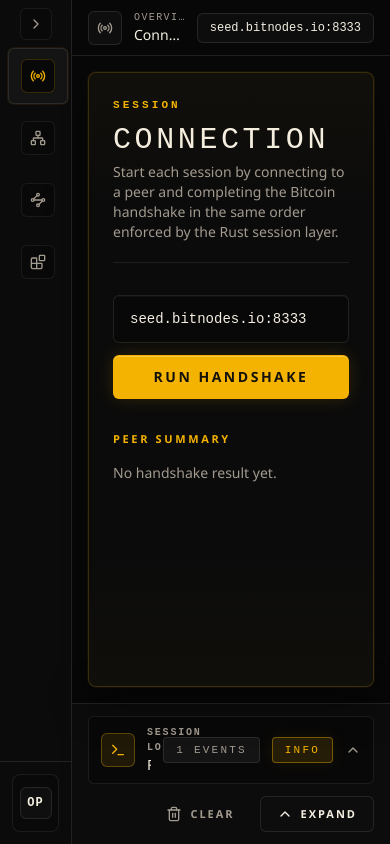
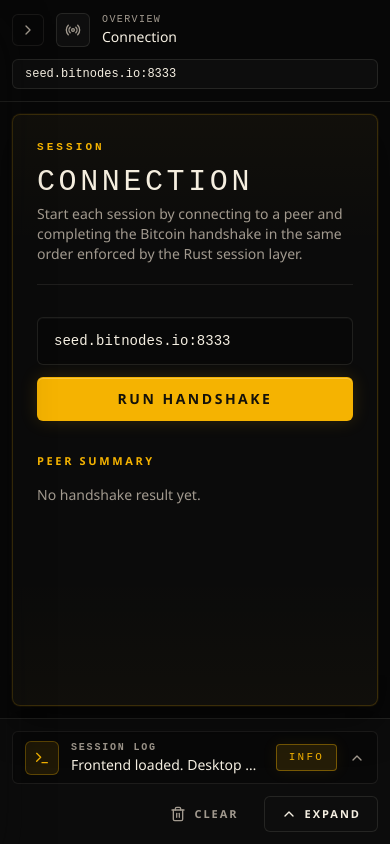
Before and after one commit to iamseki/btc-network, a React (Vite) app in the folder apps/web/: page / in a window 390 px wide. Built offline with nearby package versions, Linux system fonts and the light colour scheme.

Commit message:
fix: interface responsiveness in both mobile and web version

```diff
--- a/apps/web/src/App.tsx
+++ b/apps/web/src/App.tsx
@@ -77,6 +77,7 @@ export function App() {
   const page = appPages.find((entry) => entry.id === selectedPage)!;
   const currentPageIcon = pageIcons[selectedPage];
   const runtimeLabel = client.constructor.name || "web-client";
+  const isMobileSidebarOpen = !sidebarCollapsed;
 
   function pushEvent(level: "info" | "warn" | "error", message: string) {
     setEvents((current) =>
@@ -221,14 +222,21 @@ export function App() {
 
   return (
     <div className="min-h-screen bg-background text-foreground">
-      <div
-        className={`grid min-h-screen w-full ${
-          sidebarCollapsed
-            ? "grid-cols-[72px_minmax(0,1fr)]"
-            : "grid-cols-[72px_minmax(0,1fr)] md:grid-cols-[240px_minmax(0,1fr)]"
-        }`}
+      <div className="relative min-h-screen md:grid md:w-full md:grid-cols-[72px_minmax(0,1fr)]">
+        {isMobileSidebarOpen ? (
+          <button
+            type="button"
+            aria-label="Close navigation overlay"
+            className="fixed inset-0 z-10 bg-background/65 backdrop-blur-sm md:hidden"
+            onClick={() => setSidebarCollapsed(true)}
+          />
+        ) : null}
+
+        <Sidebar
+          className={`fixed inset-y-0 left-0 z-20 w-[252px] transition-transform duration-200 ease-out ${
+            isMobileSidebarOpen ? "translate-x-0" : "-translate-x-full"
+          } shadow-[0_24px_48px_rgba(10,10,10,0.45)] md:relative md:w-auto md:translate-x-0 md:shadow-none`}
         >
-        <Sidebar className="min-h-screen">
           <SidebarContent className="space-y-3 py-2">
             <SidebarGroup label={undefined}>
               <div
@@ -261,7 +269,12 @@ export function App() {
                       collapsed={sidebarCollapsed}
                       title={entry.title}
                       tooltip={entry.title}
-                      onClick={() => setSelectedPage(entry.id)}
+                      onClick={() => {
+                        setSelectedPage(entry.id);
+                        if (window.innerWidth < 768) {
+                          setSidebarCollapsed(true);
+                        }
+                      }}
                     />
                   );
                 })}
@@ -274,9 +287,16 @@ export function App() {
           </SidebarFooter>
         </Sidebar>
 
-        <main className="flex min-w-0 flex-col bg-background">
-          <header className="sticky top-0 z-10 flex h-14 items-center gap-3 border-b border-border bg-background/95 px-4 backdrop-blur">
+        <main className="flex min-h-screen min-w-0 flex-col bg-background md:col-start-2">
+          <header className="sticky top-0 z-10 border-b border-border bg-background/95 px-3 py-3 backdrop-blur md:px-4">
+            <div className="flex flex-col gap-3 md:h-14 md:flex-row md:items-center">
               <div className="flex min-w-0 items-center gap-3">
+                <SidebarTrigger
+                  collapsed={sidebarCollapsed}
+                  className="shrink-0 md:hidden"
+                  aria-label={sidebarCollapsed ? "Open navigation" : "Close navigation"}
+                  onClick={() => setSidebarCollapsed((current) => !current)}
+                />
                 <div className="rounded-md border border-border bg-muted/60 p-2 text-muted-foreground">
                   {(() => {
                     const PageIcon = currentPageIcon;
@@ -290,15 +310,16 @@ export function App() {
                   <p className="truncate text-sm text-foreground">{page.title}</p>
                 </div>
               </div>
-            <div className="ml-auto flex items-center gap-3">
-              <div className="rounded-md border border-border bg-card px-3 py-1.5 font-mono text-xs text-foreground">
+              <div className="md:ml-auto">
+                <div className="rounded-md border border-border bg-card px-3 py-1.5 font-mono text-xs text-foreground break-all md:max-w-[24rem]">
                   {node}
+                </div>
               </div>
             </div>
           </header>
 
           <div className="flex min-h-0 flex-1 flex-col">
-            <div className="grid flex-1 gap-6 p-4 lg:p-6">
+            <div className="grid flex-1 gap-4 p-3 md:gap-6 md:p-4 lg:p-6">
               {selectedPage === "connection" ? (
                 <ConnectionPage
                   node={node}
--- a/apps/web/src/components/session-log-panel.tsx
+++ b/apps/web/src/components/session-log-panel.tsx
@@ -27,12 +27,12 @@ export function SessionLogPanel({
   const latestEvent = events[0] ?? null;
 
   return (
-    <section className="border-t border-border bg-card/92 shadow-[0_-10px_30px_rgba(0,0,0,0.25)]">
-      <div className="px-4 py-3 lg:px-6">
-        <div className="flex flex-col gap-3 sm:flex-row sm:items-center">
+    <section className="border-t border-border bg-card/92 shadow-[0_-10px_30px_rgba(0,0,0,0.25)] md:sticky md:bottom-0 md:z-10">
+      <div className="px-3 py-3 md:px-4 lg:px-6">
+        <div className="flex flex-col gap-3 sm:flex-row sm:items-center sm:justify-between">
           <button
             type="button"
-            className="flex min-w-0 flex-1 cursor-pointer items-center gap-3 rounded-[6px] border border-border/80 bg-background/70 px-3 py-2 text-left transition-colors hover:border-primary/40 hover:bg-muted/40"
+            className="flex min-w-0 w-full cursor-pointer items-center gap-3 rounded-[6px] border border-border/80 bg-background/70 px-3 py-2 text-left transition-colors hover:border-primary/40 hover:bg-muted/40"
             aria-expanded={isOpen}
             aria-controls="session-log-panel"
             onClick={onToggle}
@@ -48,11 +48,25 @@ export function SessionLogPanel({
                 {latestEvent ? latestEvent.message : "No events captured for this session yet."}
               </p>
             </div>
-            <Badge variant="muted">{events.length} events</Badge>
+            <div className="hidden items-center gap-2 sm:flex">
+              <Badge variant="muted">{events.length} events</Badge>
+              {latestEvent ? (
+                <Badge
+                  variant={levelTone[latestEvent.level]}
+                  className={cn(
+                    latestEvent.level === "error" && "border-red-500/40 text-red-300",
+                    latestEvent.level === "warn" && "border-amber-500/40 text-amber-300",
+                  )}
+                >
+                  {latestEvent.level}
+                </Badge>
+              ) : null}
+            </div>
             {latestEvent ? (
               <Badge
                 variant={levelTone[latestEvent.level]}
                 className={cn(
+                  "sm:hidden",
                   latestEvent.level === "error" && "border-red-500/40 text-red-300",
                   latestEvent.level === "warn" && "border-amber-500/40 text-amber-300",
                 )}
@@ -67,8 +81,14 @@ export function SessionLogPanel({
             )}
           </button>
 
-          <div className="flex items-center gap-2 self-end sm:self-auto">
-            <Button type="button" size="sm" variant="ghost" onClick={onClear} disabled={events.length === 0}>
+          <div className="ml-auto flex items-center justify-end gap-2 self-end sm:self-auto">
+            <Button
+              type="button"
+              size="sm"
+              variant="ghost"
+              onClick={onClear}
+              disabled={events.length === 0}
+            >
               <Trash2 className="h-4 w-4" />
               Clear
             </Button>
@@ -82,7 +102,7 @@ export function SessionLogPanel({
         {isOpen ? (
           <div
             id="session-log-panel"
-            className="panel-scrollbar mt-3 max-h-[22rem] overflow-y-auto rounded-[8px] border border-border/80 bg-background/85 p-3"
+            className="panel-scrollbar mt-3 max-h-[50vh] overflow-y-auto rounded-[8px] border border-border/80 bg-background/85 p-3 md:max-h-[22rem]"
           >
             <ul className="grid gap-3">
               {events.map((event) => (
--- a/apps/web/src/pages/blocks-page.tsx
+++ b/apps/web/src/pages/blocks-page.tsx
@@ -64,12 +64,14 @@ export function BlocksPage({
               value={blockHash}
               onChange={(event) => onBlockHashChange?.(event.target.value)}
             />
-            <div className="flex flex-wrap gap-3">
-              <Button type="submit" disabled={isLoadingBlock}>
+            <div className="flex flex-col gap-3 sm:flex-row sm:flex-wrap">
+              <Button type="submit" disabled={isLoadingBlock} className="w-full sm:w-auto">
                 {isLoadingBlock ? <LoaderCircle className="h-4 w-4 animate-spin" /> : null}
                 {isLoadingBlock ? "Loading..." : "Fetch Block"}
               </Button>
-              <Badge variant="muted">{node}</Badge>
+              <Badge variant="muted" className="max-w-full break-all">
+                {node}
+              </Badge>
             </div>
           </div>
 
@@ -92,6 +94,7 @@ export function BlocksPage({
               variant="secondary"
               disabled={isDownloadingBlock}
               onClick={() => void onDownloadBlock?.()}
+              className="w-full whitespace-normal text-center leading-tight sm:w-auto"
             >
               {isDownloadingBlock ? <LoaderCircle className="h-4 w-4 animate-spin" /> : null}
               {isDownloadingBlock ? "Downloading..." : "Download to Host Path"}
--- a/apps/web/src/pages/connection-page.tsx
+++ b/apps/web/src/pages/connection-page.tsx
@@ -52,7 +52,7 @@ export function ConnectionPage({
             value={node}
             onChange={(event) => onNodeChange(event.target.value)}
           />
-          <Button type="submit" disabled={isRunning}>
+          <Button type="submit" disabled={isRunning} className="w-full sm:w-auto">
             {isRunning ? <LoaderCircle className="h-4 w-4 animate-spin" /> : null}
             {isRunning ? "Handshaking..." : "Run Handshake"}
           </Button>
--- a/apps/web/src/pages/headers-page.tsx
+++ b/apps/web/src/pages/headers-page.tsx
@@ -67,6 +67,7 @@ export function HeadersPage({
             type="button"
             disabled={isLoadingLastBlockHeight}
             onClick={onGetLastBlockHeight}
+            className="w-full sm:w-auto"
           >
             {isLoadingLastBlockHeight ? <LoaderCircle className="h-4 w-4 animate-spin" /> : null}
             {isLoadingLastBlockHeight ? "Fetching..." : "Fetch Last Block Height"}
--- a/apps/web/src/pages/peer-tools-page.tsx
+++ b/apps/web/src/pages/peer-tools-page.tsx
@@ -37,18 +37,26 @@ export function PeerToolsPage({
           description="Use the current single-peer actions without burying the protocol under generic dashboard chrome."
           actions={
             <>
-              <Button type="button" onClick={() => void onPing()} disabled={isPinging}>
+              <Button
+                type="button"
+                onClick={() => void onPing()}
+                disabled={isPinging}
+                className="w-full sm:w-auto"
+                aria-label={`Ping ${node}`}
+              >
                 {isPinging ? <LoaderCircle className="h-4 w-4 animate-spin" /> : null}
-                {isPinging ? "Pinging..." : `Ping ${node}`}
+                {isPinging ? "Pinging..." : "Ping Peer"}
               </Button>
               <Button
                 type="button"
                 variant="secondary"
                 onClick={() => void onGetAddr?.()}
                 disabled={isGettingAddr}
+                className="w-full whitespace-normal text-center leading-tight sm:w-auto"
+                aria-label={`Fetch Peer Addresses ${node}`}
               >
                 {isGettingAddr ? <LoaderCircle className="h-4 w-4 animate-spin" /> : null}
-                {isGettingAddr ? "Fetching peers..." : `Fetch Peer Addresses ${node}`}
+                {isGettingAddr ? "Fetching peers..." : "Fetch Peer Addresses"}
               </Button>
             </>
           }
```
Also changed, not shown: 1 other file (tests, documents, lock files or other folders). Lines whose indentation alone changed are shown as unchanged.
